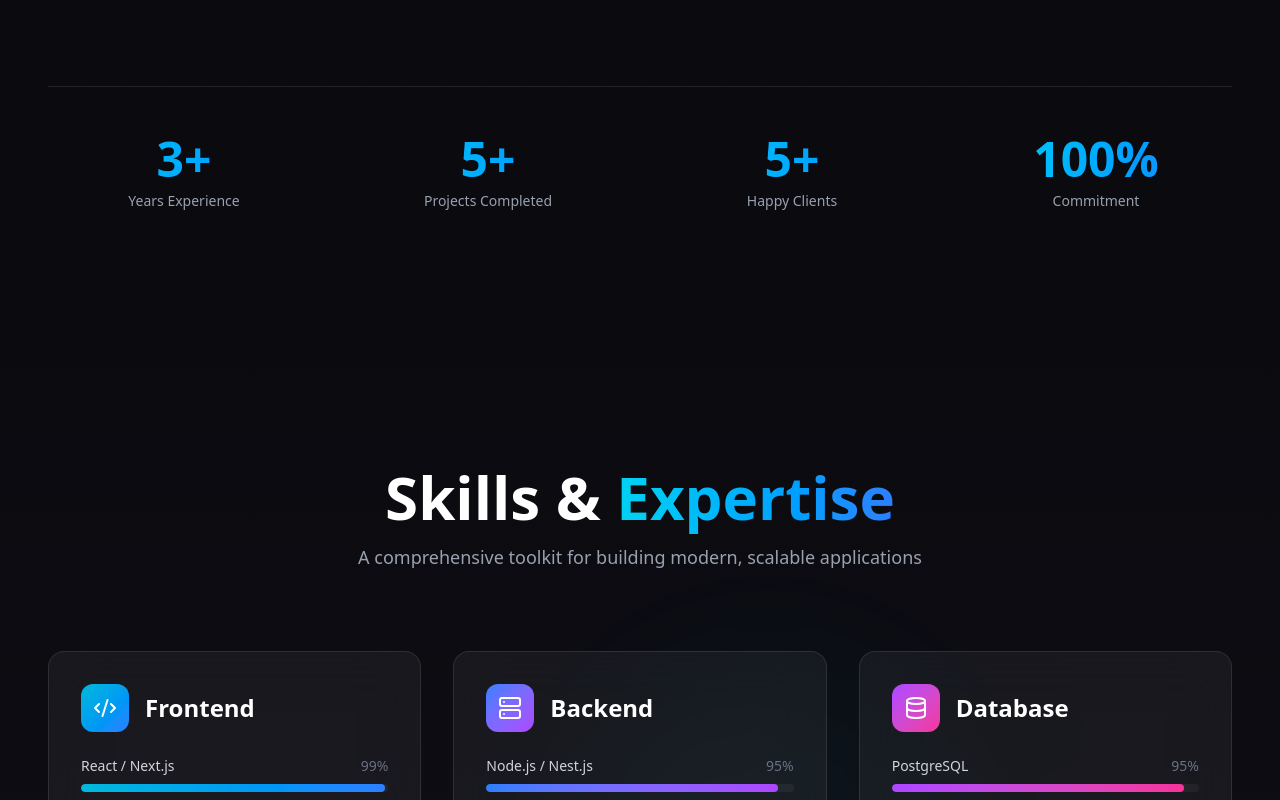
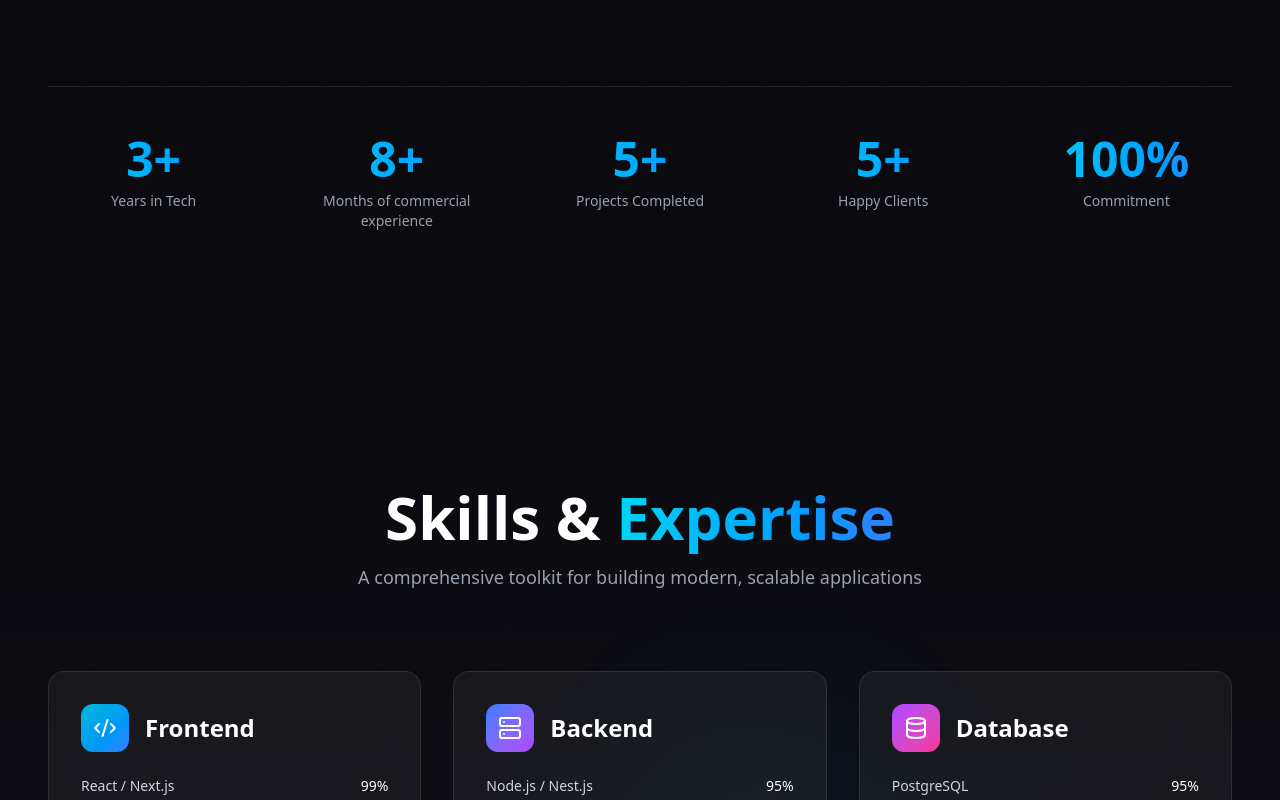
Before and after one commit to fleddd/portfolio, a Next.js app: page / in a window 1280 px wide. Shown: the part 1400-2200 px from the top of the page. Built offline with nearby package versions, Linux system fonts and the light colour scheme; no server answers.

Commit message:
added animated counter for numbers and changed skills constants

```diff
--- a/app/components/About.tsx
+++ b/app/components/About.tsx
@@ -1,7 +1,7 @@
 'use client';
 
 import { motion } from 'motion/react';
-import { Section } from '@/components/ui';
+import { Section, AnimatedCounter } from '@/components/ui';
 import { FEATURES, TECH_STACK, STATS } from '@/constants';
 
 export function About() {
@@ -93,7 +93,7 @@ export function About() {
           whileInView={{ opacity: 1, y: 0 }}
           viewport={{ once: true }}
           transition={{ delay: 0.5 }}
-          className="grid grid-cols-2 md:grid-cols-4 gap-8 mt-24 pt-12 border-t border-white/10"
+          className="grid grid-cols-2 md:grid-cols-5 gap-8 mt-24 pt-12 border-t border-white/10"
         >
           {STATS.map((stat, index) => (
             <motion.div
@@ -105,7 +105,7 @@ export function About() {
               className="text-center space-y-2"
             >
               <div className="text-4xl md:text-5xl font-bold text-transparent bg-gradient-to-r from-cyan-400 to-blue-500 bg-clip-text">
-                {stat.value}
+                <AnimatedCounter text={stat.value} />
               </div>
               <div className="text-sm text-gray-400">{stat.label}</div>
             </motion.div>
--- a/app/components/Skills.tsx
+++ b/app/components/Skills.tsx
@@ -1,7 +1,7 @@
 'use client';
 
 import { motion } from 'motion/react';
-import { Button, Section, SectionHeader } from '@/components/ui';
+import { AnimatedCounter, Button, Section, SectionHeader } from '@/components/ui';
 import { SKILL_CATEGORIES } from '@/constants';
 import Link from 'next/link';
 
@@ -63,7 +63,7 @@ export function Skills() {
                       >
                         <div className="flex items-center justify-between text-sm">
                           <span className="text-gray-300 font-medium">{skill.name}</span>
-                          <span className="text-gray-500">{skill.level}%</span>
+                          <AnimatedCounter text={`${skill.level}%`} durationSeconds={2} />
                         </div>
                         <div className="h-2 bg-white/5 rounded-full overflow-hidden">
                           <motion.div
--- /dev/null
+++ b/app/components/ui/AnimatedCounter.tsx
@@ -0,0 +1,28 @@
+import { useRef, useEffect } from 'react';
+import { useInView, animate } from 'motion/react';
+
+export function AnimatedCounter({ text, durationSeconds = 4 }: { text: string, durationSeconds?: number }) {
+    const ref = useRef<HTMLSpanElement>(null);
+    const isInView = useInView(ref, { once: true, margin: "0px 0px -50px 0px" });
+
+    useEffect(() => {
+        if (!isInView || !ref.current) return;
+
+        const targetNumber = parseInt(text.replace(/\D/g, ''), 10);
+        const suffix = text.replace(/\d/g, '');
+
+        const controls = animate(0, targetNumber, {
+            duration: durationSeconds,
+            ease: "easeOut",
+            onUpdate: (latest) => {
+                if (ref.current) {
+                    ref.current.textContent = Math.floor(latest) + suffix;
+                }
+            },
+        });
+
+        return () => controls.stop();
+    }, [text, isInView]);
+
+    return <span ref={ref}>0{text.replace(/\d/g, '')}</span>;
+}
--- a/app/components/ui/index.ts
+++ b/app/components/ui/index.ts
@@ -1,3 +1,4 @@
 export { Button } from "./Button"
 export { Section } from "./Section"
 export { SectionHeader } from "./SectionHeader"
+export { AnimatedCounter } from "./AnimatedCounter"
--- a/app/constants/index.ts
+++ b/app/constants/index.ts
@@ -43,7 +43,8 @@ export const FEATURES = [
 export const TECH_STACK = ['React / Next', 'TypeScript', 'Nest.js', 'PostgreSQL', 'Docker'] as const;
 
 export const STATS = [
-  { value: '3+', label: 'Years Experience' },
+  { value: '3+', label: 'Years in Tech' },
+  { value: '8+', label: 'Months of commercial experience' },
   { value: '5+', label: 'Projects Completed' },
   { value: '5+', label: 'Happy Clients' },
   { value: '100%', label: 'Commitment' },
@@ -162,7 +163,7 @@ export const PROJECTS = [
     title: 'Telegram Bot with Web API',
     category: 'Telegram Bots',
     description: 'Telegram bot with web API for real-time data management.',
-    tech: ['Angular', 'Spring Boot', 'MySQL', 'Kafka', 'K8s'],
+    tech: ['React', 'Tailwind', 'REST API', "Telegram API"],
     gradient: 'from-green-500 to-emerald-500',
     icon: Code,
     sourceCode: "",
```
